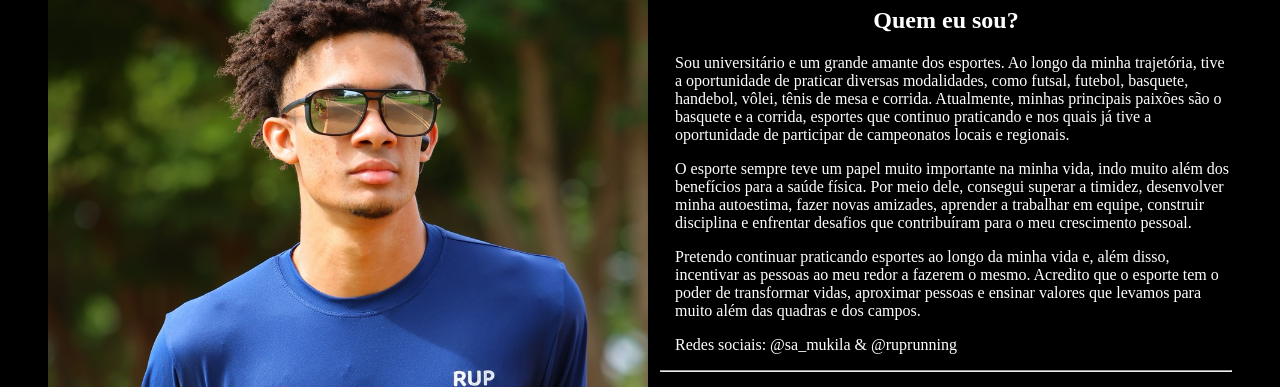
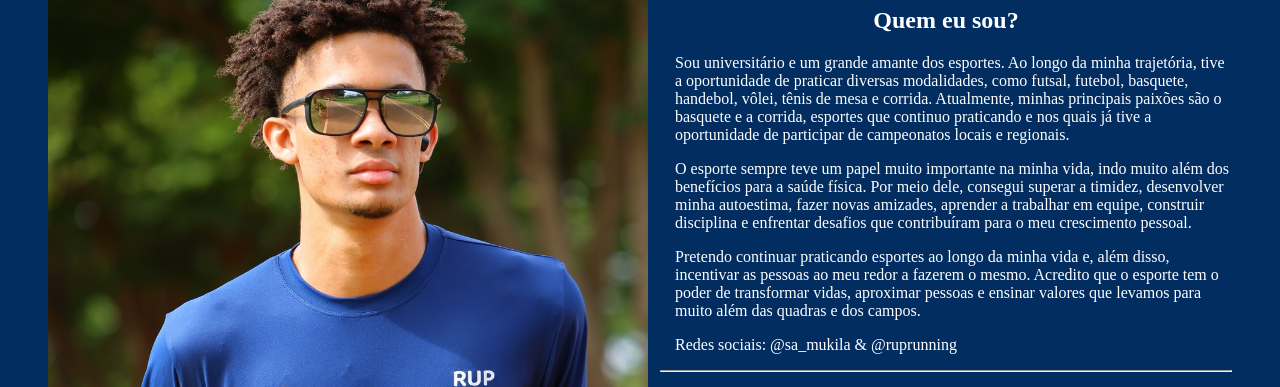
Before and after one commit to Mukila-san/Mukila-san.github.io, a plain HTML site: page index.html in a window 1280 px wide. Shown: the part 127-514 px from the top of the page. Drawn offline with Linux system fonts and the light colour scheme.

Commit message:
Refactor CSS styles for improved design
Updated background color and styles for various elements.

```diff
--- a/css/style.css
+++ b/css/style.css
@@ -1,7 +1,7 @@
 body,
 html {
   overflow: auto;
-  background-color: #000;
+  background-color: #012d61;
 }
 
 p {
```
